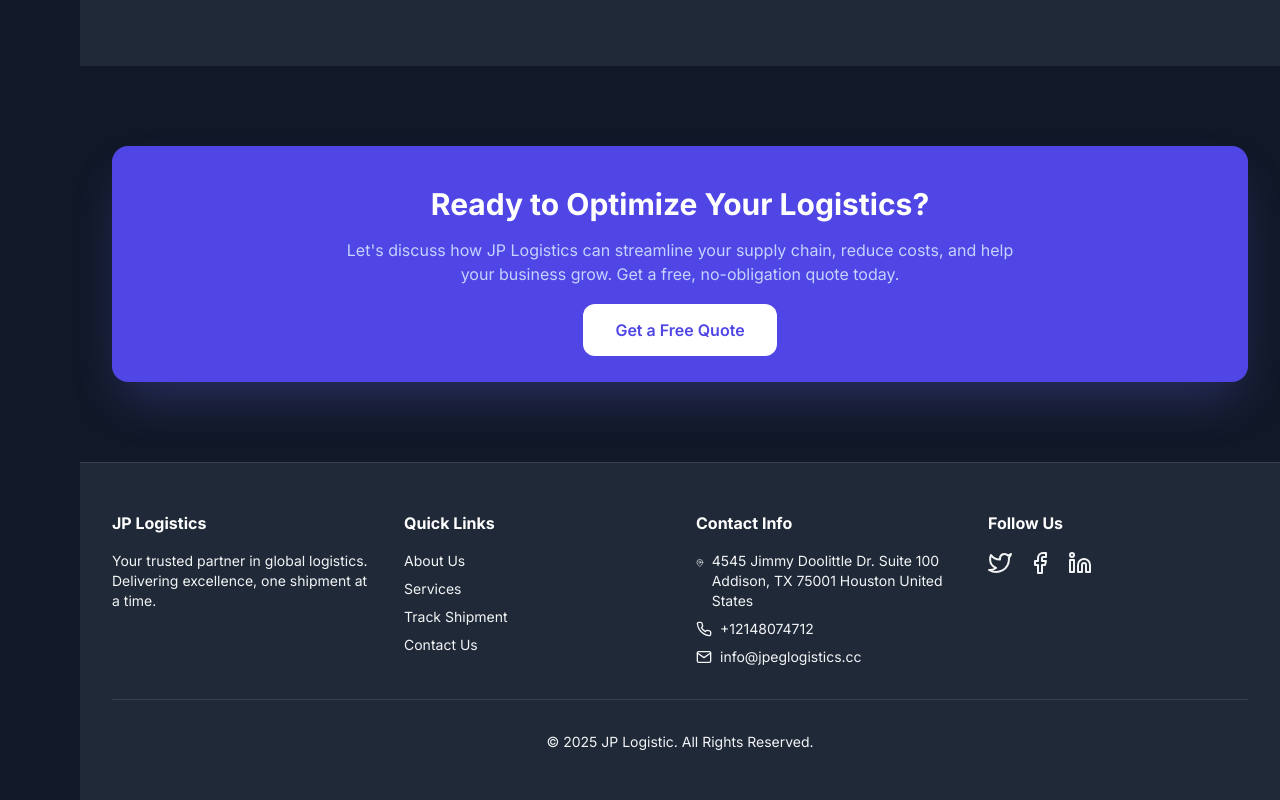
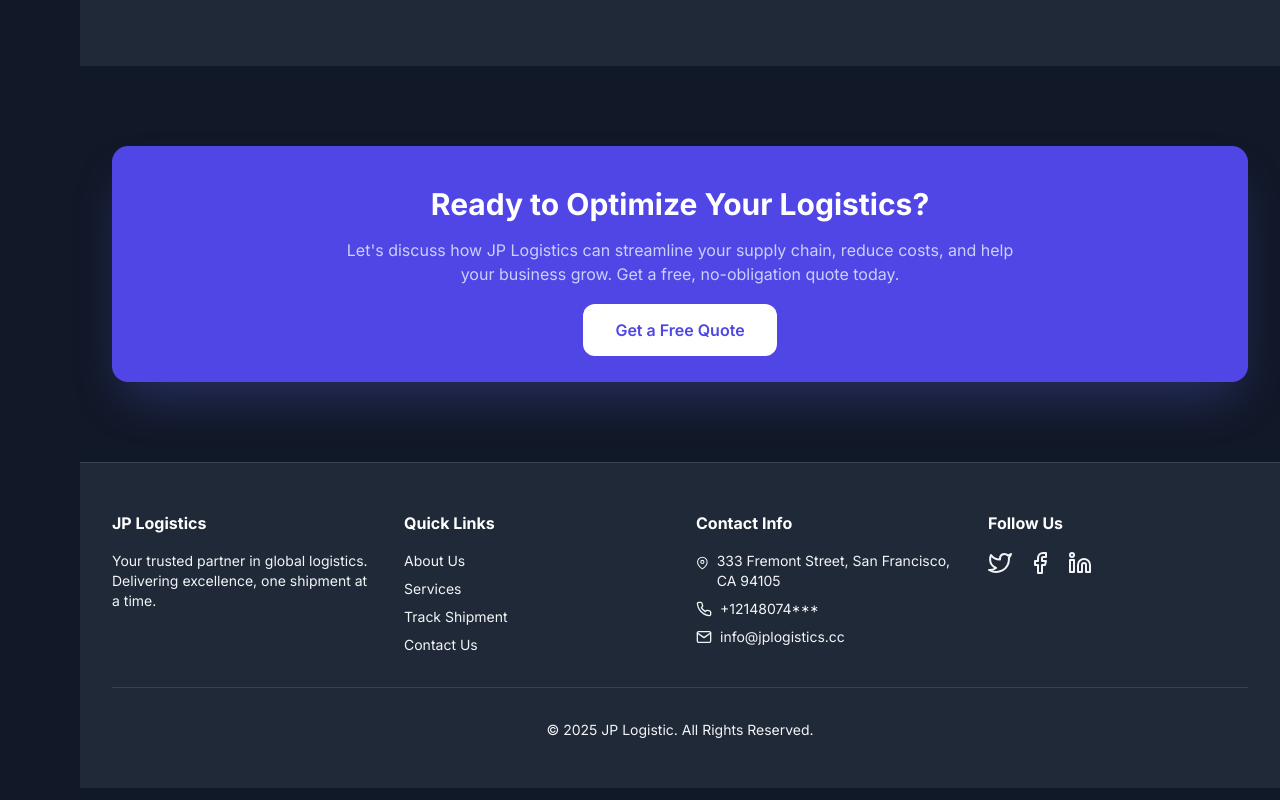
Before and after one commit to perevet74/logistics, a plain HTML site: page index.html in a window 1280 px wide. Shown: the part 2130-2930 px from the top of the page. Drawn offline with nearby package versions, Linux system fonts and the light colour scheme.

Commit message:
Add files via upload

```diff
--- a/index.html
+++ b/index.html
@@ -239,10 +239,9 @@
                             <div>
                                 <h4 class="font-bold text-white mb-4">Contact Info</h4>
                                 <ul class="space-y-2 text-sm text-text-secondary">
-                                    <li class="flex items-start"><i data-feather="map-pin" class="h-4 w-4 mr-2 mt-1"></i><span>4545 Jimmy Doolittle Dr. Suite 100 Addison, TX 75001
-                                      Houston United States</span></li>
-                                    <li class="flex items-center"><i data-feather="phone" class="h-4 w-4 mr-2"></i><span>+12148074712</span></li>
-                                    <li class="flex items-center"><i data-feather="mail" class="h-4 w-4 mr-2"></i><span>info@jpeglogistics.cc</span></li>
+                                    <li class="flex items-start"><i data-feather="map-pin" class="h-4 w-4 mr-2 mt-1"></i><span>333 Fremont Street, San Francisco, CA 94105</span></li>
+                                    <li class="flex items-center"><i data-feather="phone" class="h-4 w-4 mr-2"></i><span>+12148074***</span></li>
+                                    <li class="flex items-center"><i data-feather="mail" class="h-4 w-4 mr-2"></i><span>info@jplogistics.cc</span></li>
                                 </ul>
                             </div>
                              <div>
```
Also changed, not shown: about.html (+1 -2 lines), contact.html (+2 -4 lines), insurance.html (+1 -2 lines), services.html (+1 -2 lines), tracking.html (+1 -2 lines), script.js (indentation only).
